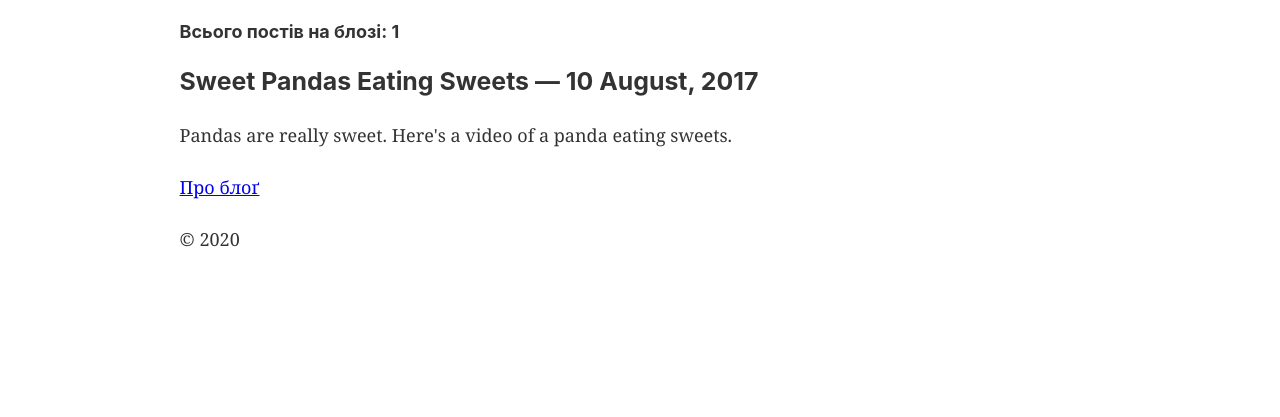
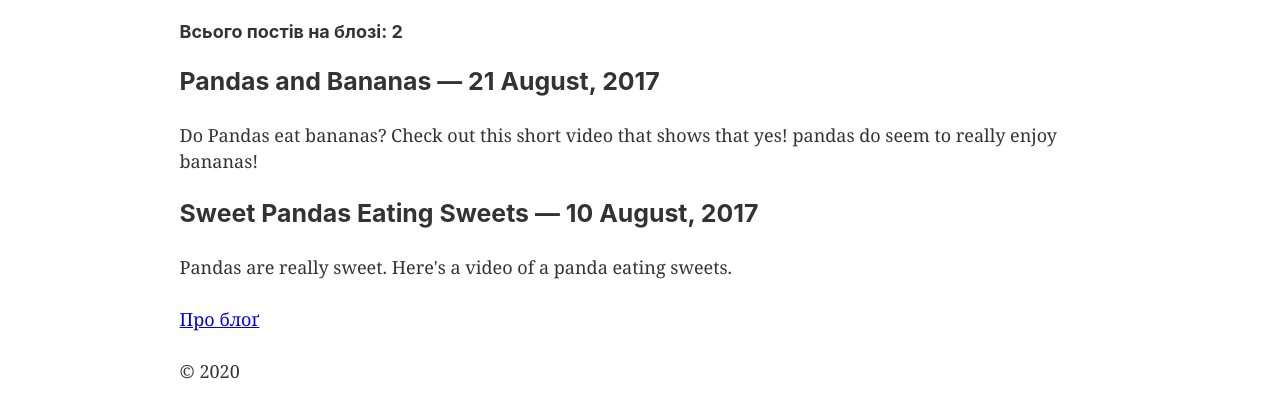
Before and after one commit to bebyx/bebyxgatsbyblog, a Gatsby site: page / in a window 1280 px wide. Shown: the part 171-588 px from the top of the page. Built offline with nearby package versions, Linux system fonts and the light colour scheme; Gatsby itself is replaced by a stand-in of ours.

Commit message:
One more test blog post and proper chronological sorting of posts

```diff
--- /dev/null
+++ b/src/pages/blog/panda-bananas.md
@@ -0,0 +1,9 @@
+---
+title: "Pandas and Bananas"
+date: "2017-08-21"
+---
+
+Do Pandas eat bananas? Check out this short video that shows that yes! pandas do
+seem to really enjoy bananas!
+
+<iframe width="560" height="315" src="https://www.youtube.com/embed/4SZl1r2O_bY" frameborder="0" allowfullscreen></iframe>
--- a/src/pages/index.js
+++ b/src/pages/index.js
@@ -24,7 +24,7 @@ const IndexPage = ( {data} ) => (
 
 export const query = graphql`
   query {
-    allMarkdownRemark {
+    allMarkdownRemark(sort: {fields: [frontmatter___date], order: DESC}) {
       totalCount
       edges {
         node {
```
